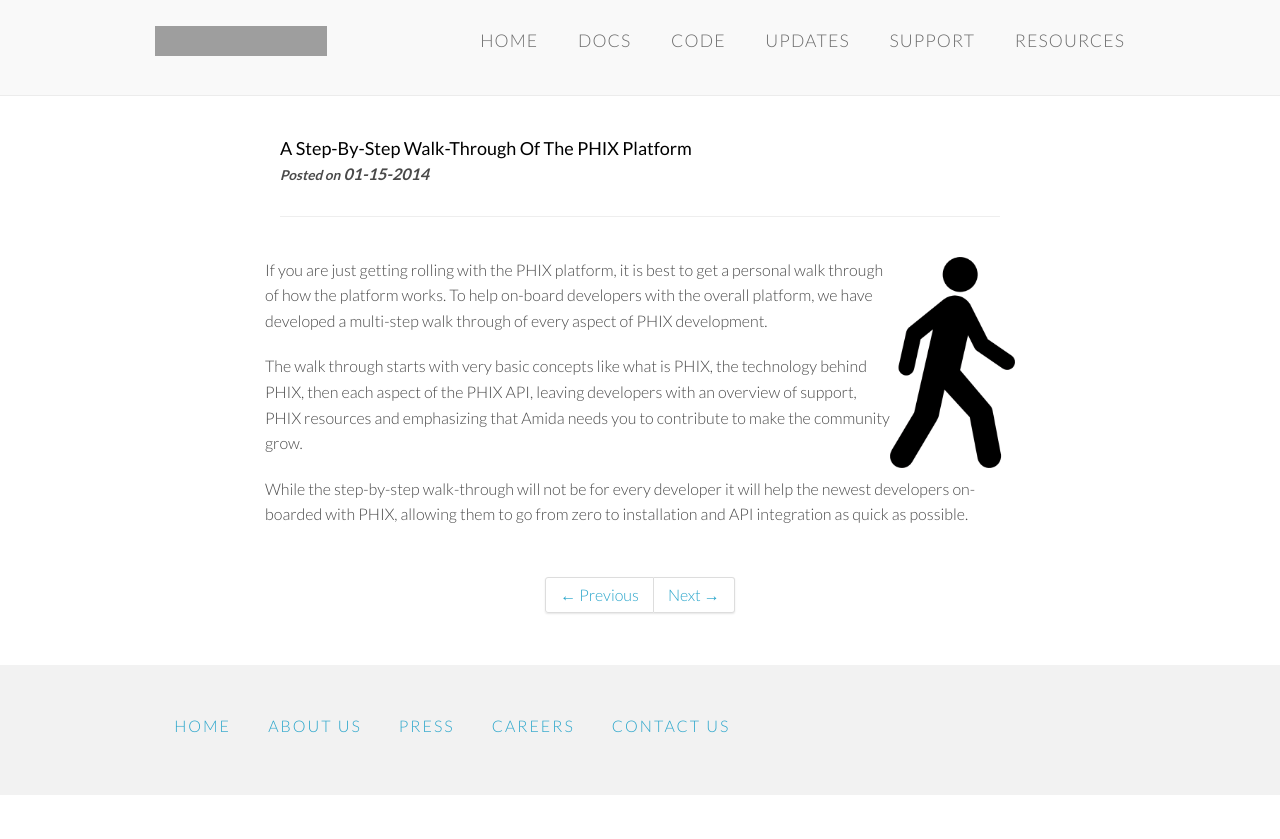
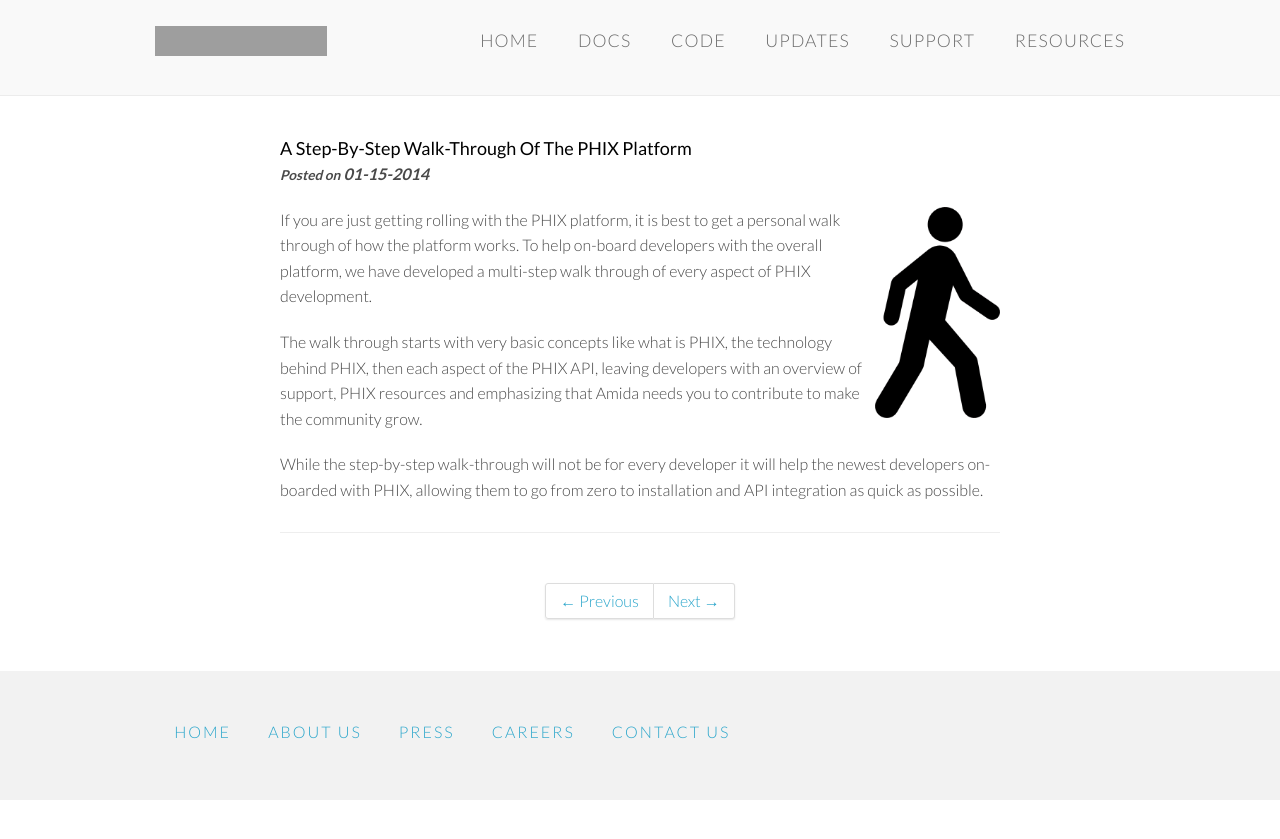
Before and after one commit to amida-tech/developers.amida.com, a Jekyll site: the page built from _posts/2014-01-15-a-step-by-step-walk-through-of-the-phix-platform.md, in a window 1280 px wide. Shown: the top 839 px of the page. Built offline with Jekyll 4.4.1, drawn with Linux system fonts in a browser that asks for light colours; nearby versions of some CDN libraries; grey boxes are pictures that could not be loaded.

Commit message:
fix update layout

```diff
--- a/_layouts/post.html
+++ b/_layouts/post.html
@@ -8,12 +8,7 @@
       <h3><a href="{{ page.source }}" style="color:#000;">{{ page.title }}</a></h3>
       <p><i><strong><span class="small">Posted on</span> <span class="post-date">{{ page.date | date:"%m-%d-%Y" }}</span></strong></i></p>
       <p><a href="http://{{ page.domain }}"><strong>{{ page.domain }}</strong></a></p>
-    </div>
-
-    <div class="row">
-      <div class="span12">
-        {{ content }}
-        </div>
+      <p>{{ content }}</p>
     </div>
 
     <div class="row" align="center" style="padding-top: 10px; padding-botto: 10px;">
```
